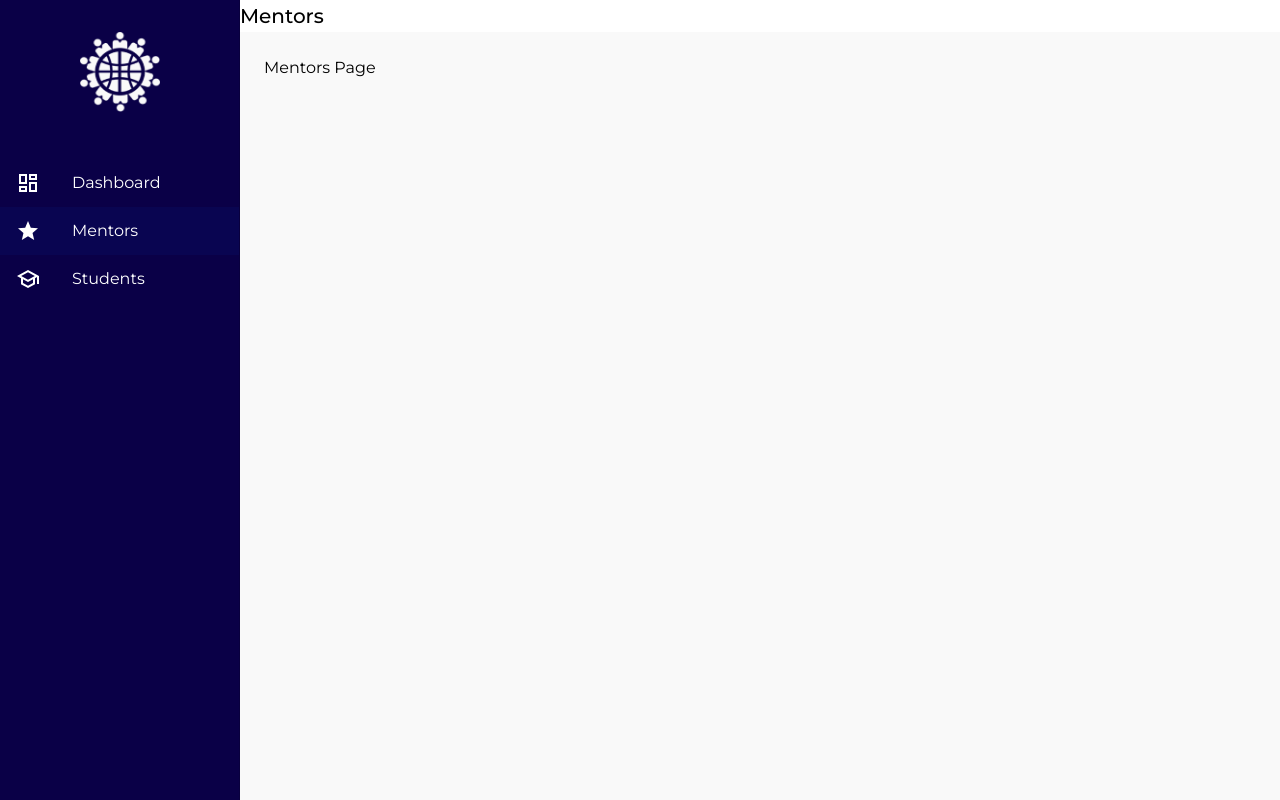
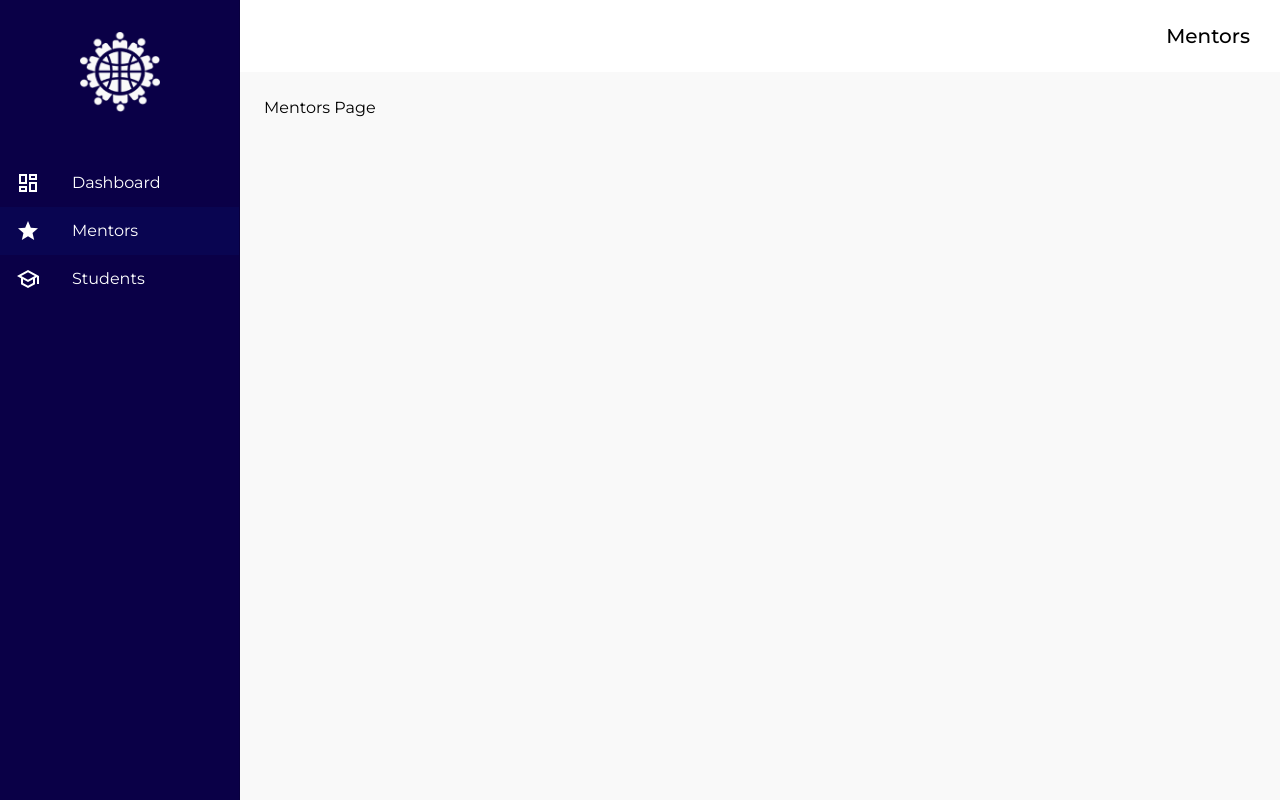
Before and after one commit to MentorsWithoutBorders/mwb-partners-admin, a Next.js app: page /app/mentors in a window 1280 px wide. Built offline with nearby package versions, Linux system fonts and the light colour scheme.

Commit message:
add styling to the TopBar

```diff
--- a/src/components/Layout/Layout.styled.ts
+++ b/src/components/Layout/Layout.styled.ts
@@ -1,5 +1,9 @@
 import { Box, styled } from '@mui/material'
 
 export const TopBar = styled(Box)(({ theme }) => ({
-  backgroundColor: '#fff'
+  backgroundColor: '#fff',
+  padding: '20px 30px',
+  display: 'flex',
+  alignItems: 'flex-end',
+  flexDirection: 'column'
 }))
```
